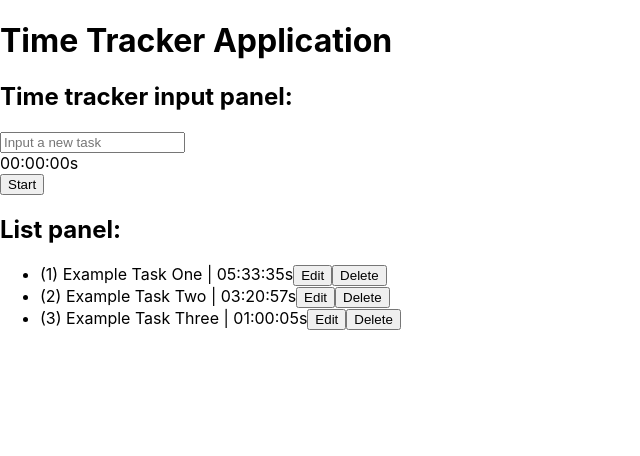
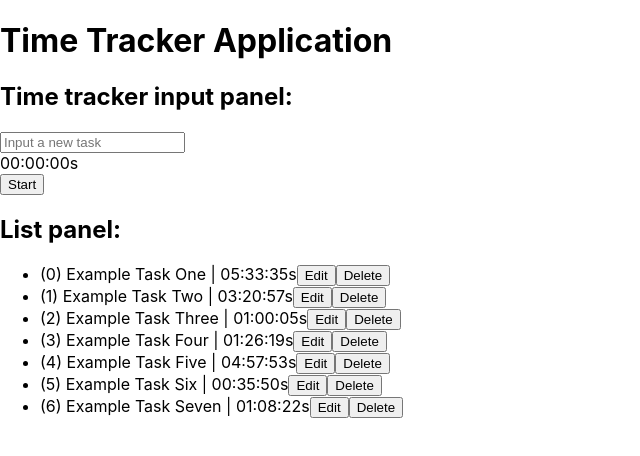
Before and after one commit to carlos-quintana/time-tracker, a React (Create React App) app: page / in a window 1280 px wide. Shown: the top 456 px of the page, without its empty margins (0-640 px from the left). Built offline with nearby package versions, Linux system fonts and the light colour scheme.

Commit message:
Changed example tasks input

```diff
--- a/src/components/App.js
+++ b/src/components/App.js
@@ -9,10 +9,21 @@ export default function App() {
   const [entriesList, setEntriesList] = useState([])
 
   const exampleTasks = [
-    { id: 1, description: "Example Task One", secondsCount: 20015 },
-    { id: 2, description: "Example Task Two", secondsCount: 12057 },
-    { id: 3, description: "Example Task Three", secondsCount: 3605 }];
-  useEffect(() => setEntriesList(exampleTasks),[])
+    ["Example Task One", 20015],
+    ["Example Task Two", 12057],
+    ["Example Task Three", 3605],
+    ["Example Task Four", 5179],
+    ["Example Task Five", 17873],
+    ["Example Task Six", 2150],
+    ["Example Task Seven", 4102]];
+
+  useEffect(() => setEntriesList(exampleTasks.map((entry, index) => {
+    return {
+      id: index,
+      description: entry[0],
+      secondsCount: entry[1],
+    }
+  })), [])
 
   const deleteTask = id => {
     const selectedTask = entriesList.filter(task => task.id === id);
```
